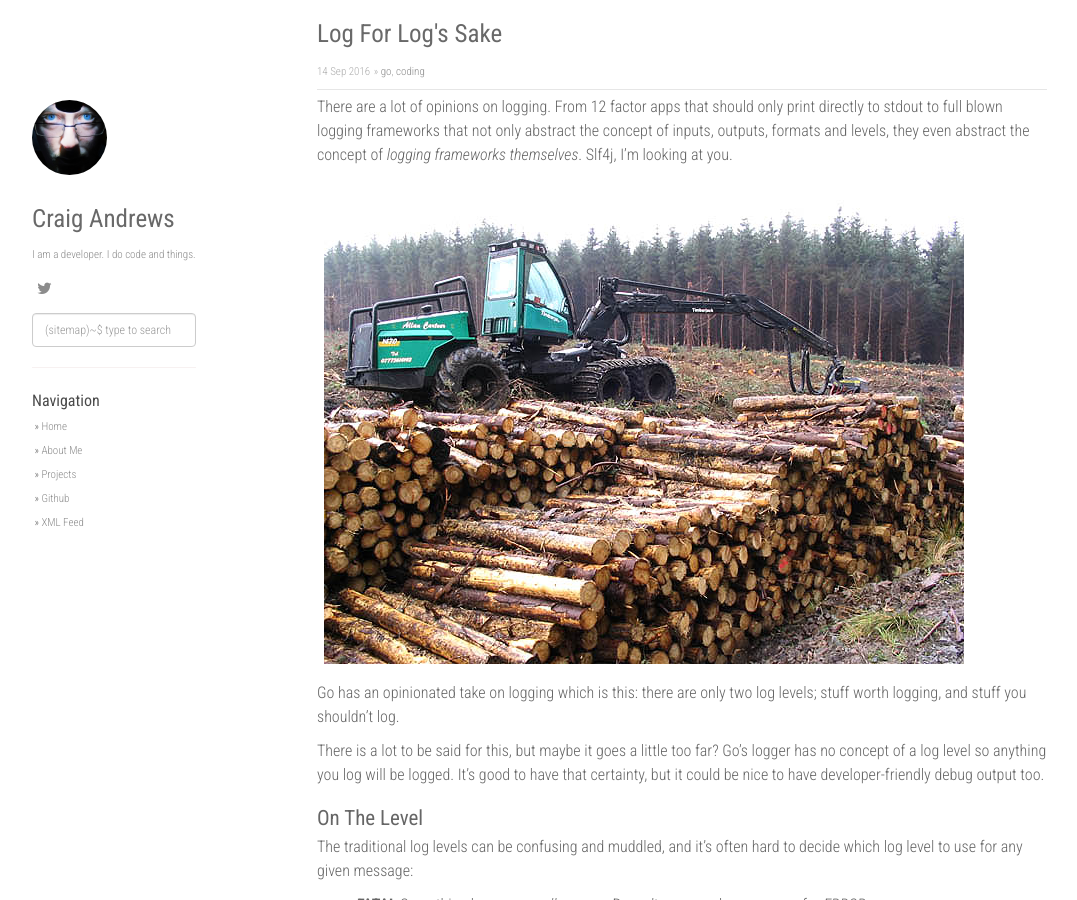
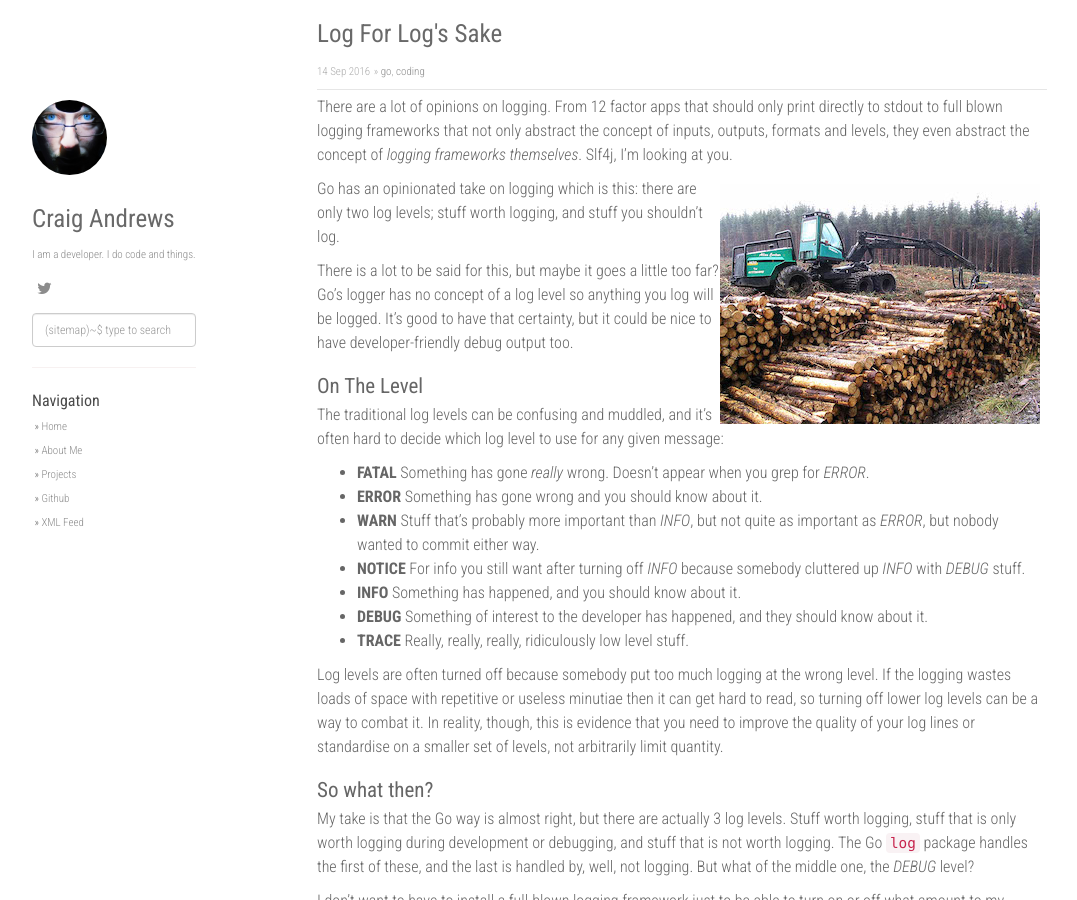
Before and after one commit to doozr/doozr.github.io, a Jekyll site: the page built from _posts/2016-09-14-log-for-logs-sake.md, in a window 1280 px wide and 900 px high. Shown: the whole window, without its empty margins (53-1130 px from the left). Built offline with Jekyll 4.4.1, drawn with Linux system fonts in a browser that asks for light colours; nearby versions of some CDN libraries; comment, search, counter and statistics services are not loaded.

Commit message:
Small image, float right

```diff
--- a/_posts/2016-09-14-log-for-logs-sake.md
+++ b/_posts/2016-09-14-log-for-logs-sake.md
@@ -10,7 +10,7 @@
 the concept of inputs, outputs, formats and levels, they even abstract the
 concept of *logging frameworks themselves*. Slf4j, I'm looking at you.
 
-![I'm a logger and I'm OK](/images/log_for_logs_sake/logging.jpg){:style="margin: 7px;"}
+![I'm a logger and I'm OK](/images/log_for_logs_sake/logging.jpg){:style="float: right;margin-right: 7px;margin-top: 7px;"}
 
 Go has an opinionated take on logging which is this: there are only two log
 levels; stuff worth logging, and stuff you shouldn't log.
```
Also changed, not shown: images/log_for_logs_sake/logging.jpg.
